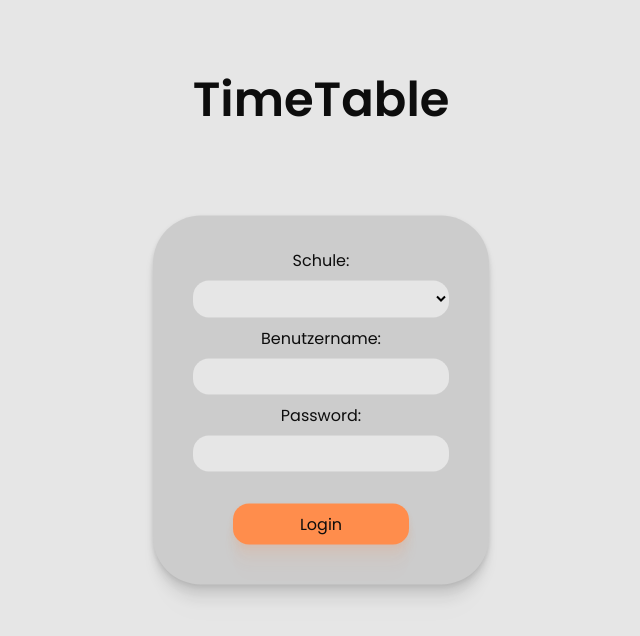
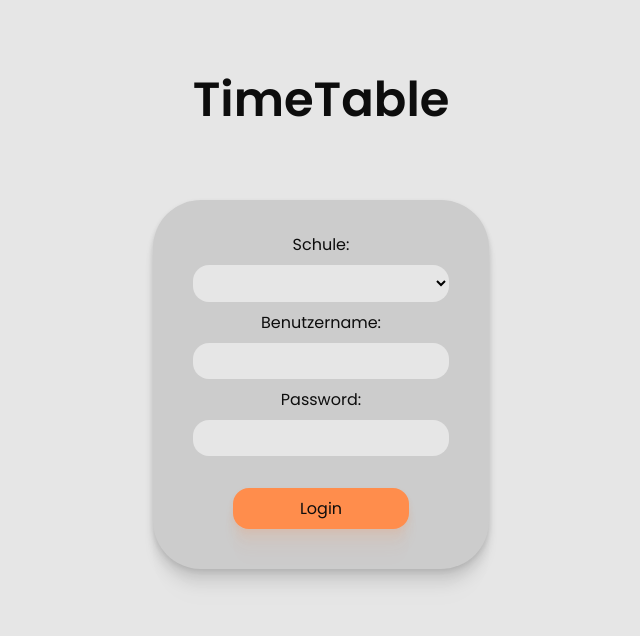
Before and after one commit to RED-Pixl/TimeTableUI, a Vue app: page / in a window 1280 px wide. Shown: the top 636 px of the page, without its empty margins (319-959 px from the left). Built offline with nearby package versions, Linux system fonts and the light colour scheme.

Commit message:
small optimizations

```diff
--- a/src/components/Login.vue
+++ b/src/components/Login.vue
@@ -55,10 +55,8 @@ export default {
     }
 
     form {
-        position: fixed;
-        top: 50%;
-        left: 50%;
-        transform: translate(-50%, -50%);
+        margin: auto;
+        width: fit-content;
         display: flex;
         flex-direction: column;
         align-items: center;
--- a/src/components/Sidebar.vue
+++ b/src/components/Sidebar.vue
@@ -321,7 +321,7 @@ export default {
     position: fixed;
     background-color: #cccccc;
     width: 80%;
-    height: 10rem;
+    height: 8rem;
     bottom: 0;
     left: 0;
     padding-inline: 10%;
@@ -342,7 +342,7 @@ export default {
   }
 
   .selector {
-    bottom: 7rem;
+    bottom: 5rem;
     left: calc((v-bind(selectorXstr) + 1.25rem) - 2rem);
   }
 }
```
